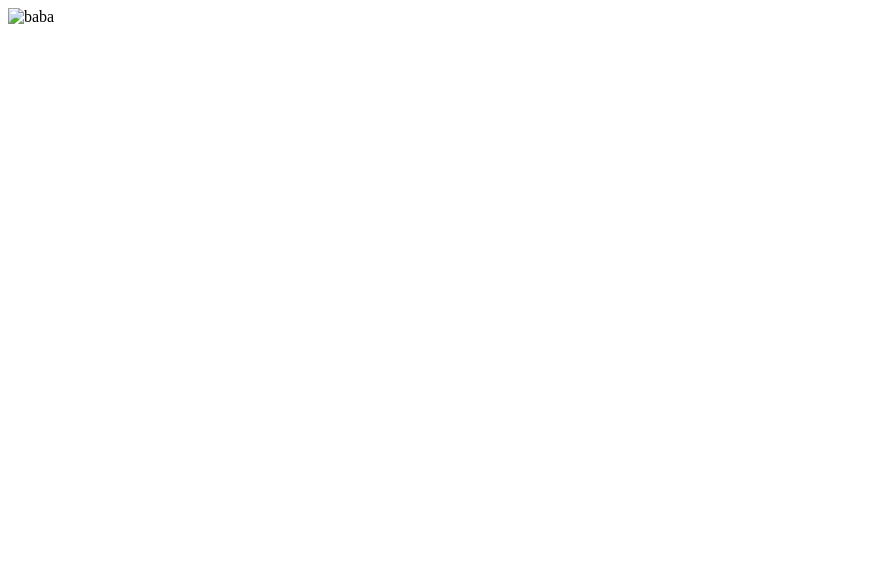
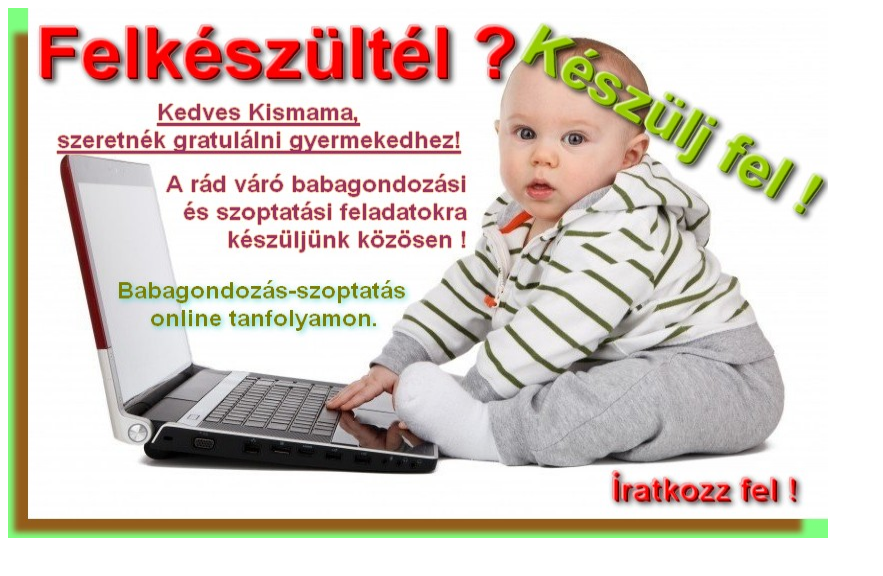
Before and after one commit to Lorant-droid/Lorant-droid.github.io, a plain HTML site: page promo.html in a window 1280 px wide. Shown: the whole page, without its empty margins (0-883 px from the left). Drawn offline with Linux system fonts and the light colour scheme.

Commit message:
promo.html
foto

```diff
--- a/promo.html
+++ b/promo.html
@@ -9,7 +9,7 @@
 
 <body>
 
-    <img src="/ifksp/Lorant-droid.github.io/img/baba-szop.jpg" width="820" height="530" alt="baba" usemap="#fotolink">
+    <img src="/Lorant-droid.github.io/img/baba-szop.jpg" width="820" height="530" alt="baba" usemap="#fotolink">
 
     <map name="fotolink">
 
```
